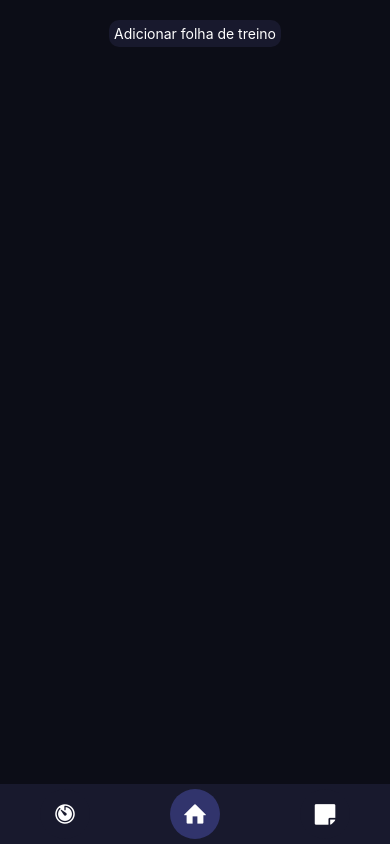
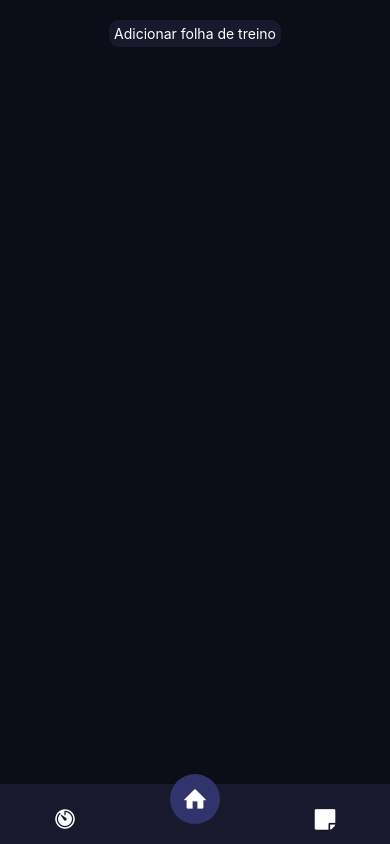
Before and after one commit to ArthurBrigueli/GymPump, a React Native app in the folder GymPump/: screen / in a window 390 px wide. Built offline with nearby package versions, Linux system fonts and the light colour scheme; what expo-notifications would draw is missing.

Commit message:
Update: botao da navbar quando focado sera mostrado uma anição que sobe, indicando que esta na view

```diff
--- a/GymPump/App.js
+++ b/GymPump/App.js
@@ -41,7 +41,8 @@ export default function App() {
               headerShown: false,
               tabBarIcon: ({focused})=>{
                 return(
-                  <View style={{width: 50, height: 50, padding:10 ,borderRadius: 100,alignItems: 'center', justifyContent: 'center', backgroundColor:focused ? '#31346c':'#18192d'}}>
+                  <View style={{width: 50, height: 50, padding:10 ,borderRadius: 100,alignItems: 'center', justifyContent: 'center', backgroundColor:focused ? '#31346c':'#18192d', position: 'absolute',
+                  bottom: focused ? 20 : 0}}>
                     <Ionicons name="timer" size={24} color="white" />
                   </View>
                 )
@@ -56,7 +57,8 @@ export default function App() {
               headerShown: false,
               tabBarIcon: ({focused})=>{
                 return(
-                  <View style={{width: 50, height: 50,padding:10 ,borderRadius: 100,alignItems: 'center', justifyContent: 'center', backgroundColor:focused ? '#31346c':'#18192d'}}>
+                  <View style={{width: 50, height: 50,padding:10 ,borderRadius: 100,alignItems: 'center', justifyContent: 'center', backgroundColor:focused ? '#31346c':'#18192d', position: 'absolute',
+                  bottom: focused ? 20 : 0}}>
                     <Entypo name="home" size={24} color={"white"} />
                   </View>
                 )
@@ -73,7 +75,8 @@ export default function App() {
               headerShown: false,
               tabBarIcon: ({focused})=>{
                 return(
-                  <View style={{width: 50, height: 50 ,borderRadius: 100,alignItems: 'center', justifyContent: 'center', backgroundColor:focused ? '#31346c':'#18192d'}}>
+                  <View style={{width: 50, height: 50 ,borderRadius: 100,alignItems: 'center', justifyContent: 'center', backgroundColor:focused ? '#31346c':'#18192d', position: 'absolute',
+                  bottom: focused ? 20 : 0}}>
                     <FontAwesome name="sticky-note" size={24} color="white" />
                   </View>
                 )
```
